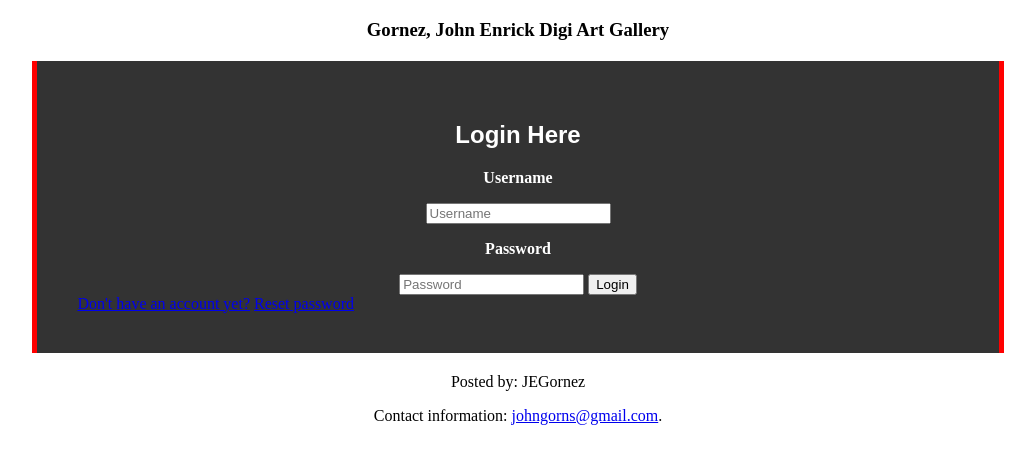
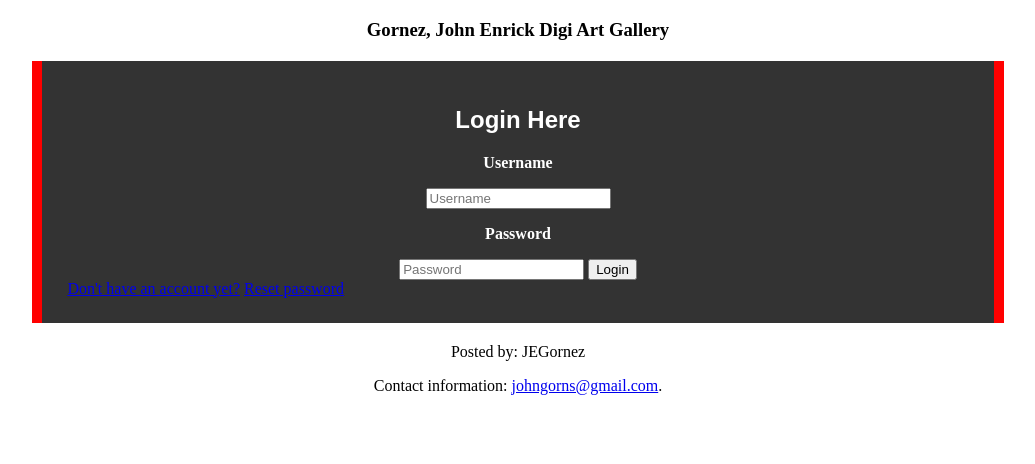
Before and after one commit to Enrick18/Enrickimage, a PHP site: page / in a window 1280 px wide. Shown: the top 464 px of the page, without its empty margins (122-1157 px from the left). Run offline with PHP 8.4, Linux system fonts and the light colour scheme.

Commit message:
Update index.css

```diff
--- a/index.css
+++ b/index.css
@@ -12,10 +12,10 @@ body{
   background-color:#333;
   color:white;
 
-  border-right: 5px red solid;
-  border-left: 5px red solid;
+  border-right: 10px red solid;
+  border-left: 10px red solid;
 
-  padding:40px;
+  padding:25px;
   margin:20px;
 }
 
@@ -23,3 +23,9 @@ body{
   font-family: Arial,georgia,sans-serif;
   text-align:center;
 }
+
+.box1 a{
+  text-align:center;
+  text-decoratiob: none;
+  background-color: white;
+}
```
